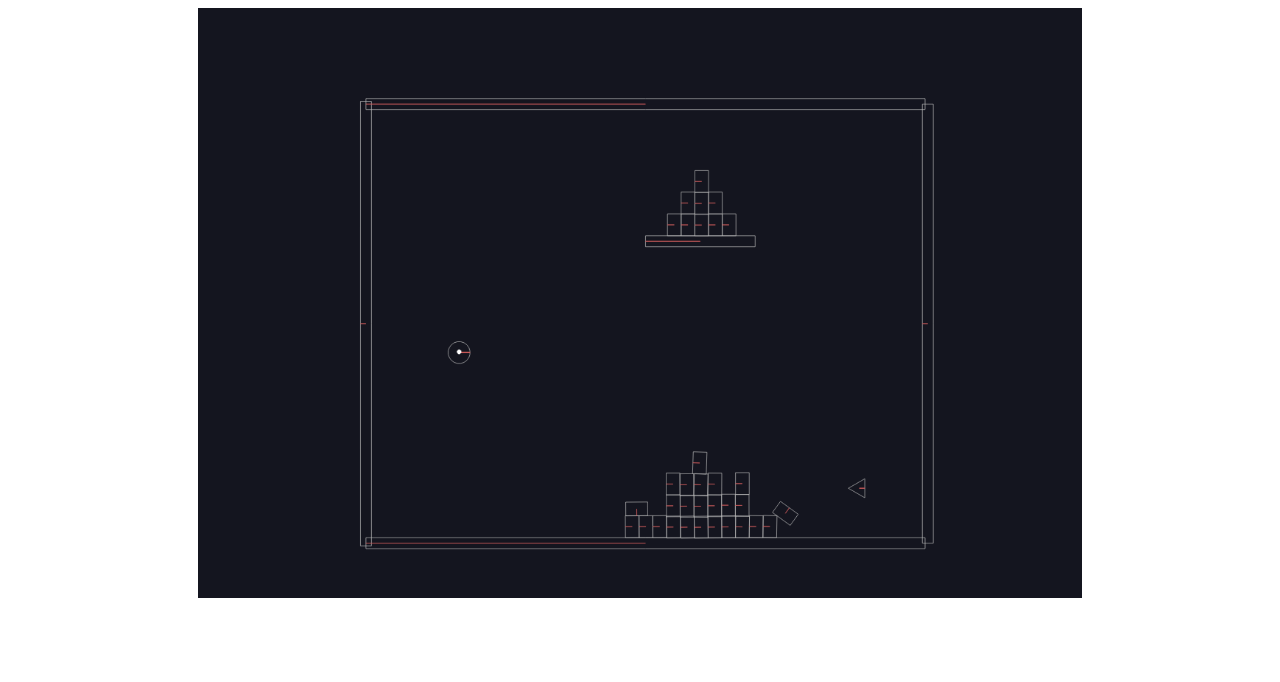
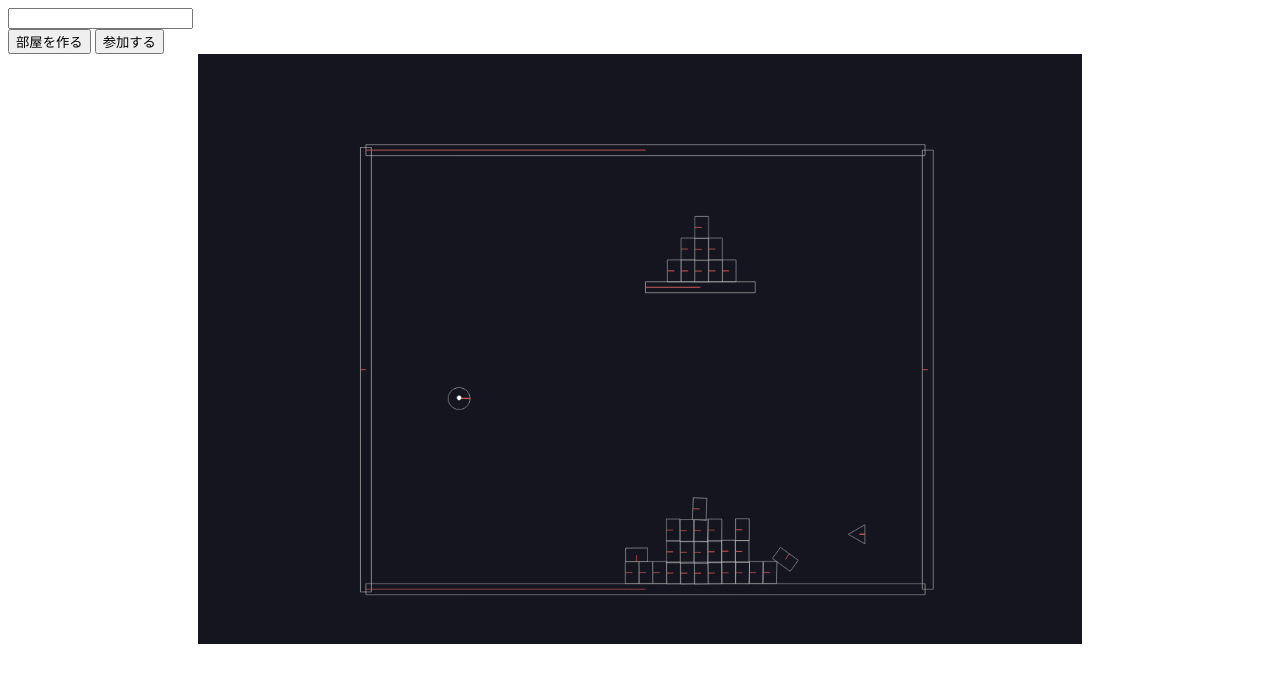
Before and after one commit to NKMAK/matter.js-test, a website built with Vite: page index.html in a window 1280 px wide. Built offline with nearby package versions, Linux system fonts and the light colour scheme; animation ran at ten frames a second.

Commit message:
ルーム接続処理のイベントハンドラー導入

```diff
--- a/index.html
+++ b/index.html
@@ -6,6 +6,10 @@
     <title>スリングショットゲーム</title>
   </head>
   <body>
+    <input type="number" id="connectID" />
+    <br />
+    <button id="createRoomID">部屋を作る</button>
+    <button id="joinRoomID">参加する</button>
     <script type="module" src="./src/slingshot.js"></script>
   </body>
 </html>
--- /dev/null
+++ b/src/event/initEventHandler.js
@@ -0,0 +1,19 @@
+const connectInputDom = document.getElementById("connectID");
+const createRoomBtnDom = document.getElementById("createRoomID");
+const joinRoomBtnDom = document.getElementById("joinRoomID");
+
+let coonectUID;
+
+export const initEventHandler = () => {
+  connectInputDom.addEventListener("input", (e) => {
+    coonectUID = e.target.value;
+  });
+
+  createRoomBtnDom.addEventListener("click", (e) => {
+    console.log(coonectUID + "ルーム作成");
+  });
+
+  joinRoomBtnDom.addEventListener("click", (e) => {
+    console.log(coonectUID + "接続");
+  });
+};
--- a/src/slingshot.js
+++ b/src/slingshot.js
@@ -5,12 +5,14 @@ import { eventCollision } from "./func/collosion";
 import { launchRock } from "./func/launchRock";
 import { createWallStatge1 } from "./object/wall";
 import { getLanchRockInfo } from "./func/getLanchRockInfo";
+import { initEventHandler } from "./event/initEventHandler";
 
 // グローバルにMatterを提供（slingshot.jsで使用できるようにする）
 window.Matter = Matter;
 
 // スリングショットの起動関数
 function initSlingshot() {
+  initEventHandler();
   var Example = window.Example || {};
 
   Example.slingshot = function () {
```
